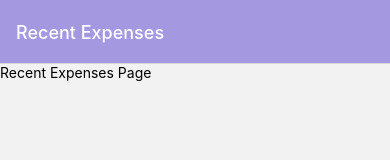
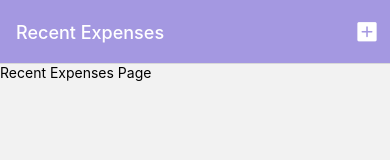
Before and after one commit to b-lauren/ExpensesApp, a React Native app: screen / in a window 390 px wide. Shown: the top 160 px of the page. Built offline with nearby package versions, Linux system fonts and the light colour scheme.

Commit message:
working on navigation

```diff
--- a/App.js
+++ b/App.js
@@ -4,10 +4,10 @@ import { createNativeStackNavigator } from '@react-navigation/native-stack';
 import { RecentExpenses } from './screens/RecentExpenses';
 import { AllExpenses } from './screens/AllExpenses';
 import { Ionicons } from '@expo/vector-icons';
-import { AntDesign } from '@expo/vector-icons';
 import { ManageExpenses } from './screens/ManageExpenses';
 import { GlobalStyles } from './constants/styles';
 import { IconButton } from './components/UI/IconButton';
+import { AntDesign } from '@expo/vector-icons';
 
 const Tab = createBottomTabNavigator();
 const Stack = createNativeStackNavigator();
@@ -16,16 +16,22 @@ const Stack = createNativeStackNavigator();
 const TabNavigator = () => {
   return (
     <Tab.Navigator
-      screenOptions={{
+      screenOptions={({ navigation }) => ({
         headerStyle: { backgroundColor: GlobalStyles.primary100 },
         headerTintColor: 'white',
         tabBarStyle: { backgroundColor: '#000' },
         tabBarActiveTintColor: '#A498E1',
         headerRight: () => {
-          <IconButton />;
+          return (
+            <IconButton
+              onPress={() => {
+                navigation.navigate('ManageExpenses');
+              }}
+            />
+          );
         },
         animationEnabled: false,
-      }}
+      })}
     >
       <Tab.Screen
         name="Recent Expenses"
@@ -53,11 +59,15 @@ const TabNavigator = () => {
   );
 };
 
-//Main Navigation
 export default function App() {
   return (
     <NavigationContainer>
-      <Stack.Navigator>
+      <Stack.Navigator
+        screenOptions={{
+          headerStyle: { backgroundColor: GlobalStyles.primary100 },
+          headerTintColor: 'white',
+        }}
+      >
         <Stack.Screen
           name="Home"
           component={TabNavigator}
@@ -65,7 +75,13 @@ export default function App() {
             headerShown: false,
           }}
         />
-        <Stack.Screen name="ManageExpenses" component={ManageExpenses} />
+        <Stack.Screen
+          name="ManageExpenses"
+          component={ManageExpenses}
+          options={{
+            presentation: 'modal',
+          }}
+        />
       </Stack.Navigator>
     </NavigationContainer>
   );
--- a/components/ExpenseItem.jsx
+++ b/components/ExpenseItem.jsx
@@ -1,11 +1,23 @@
 import { Pressable, Text, View, StyleSheet } from 'react-native';
 import { GlobalStyles } from '../constants/styles';
 import { getFormattedDate } from '../util/date';
+import { useNavigation } from '@react-navigation/native';
 
-export const ExpensesItem = ({ description, amount, date }) => {
+export const ExpensesItem = ({ id, description, amount, date }) => {
   //Should be able to click on these to edit and delete
+  const navigation = useNavigation();
+
+  const expensePress = () => {
+    console.log('expense pressed');
+    navigation.navigate('ManageExpenses', {
+      expenseId: id,
+    });
+  };
   return (
-    <Pressable>
+    <Pressable
+      onPress={expensePress}
+      style={({ pressed }) => pressed && styles.pressed}
+    >
       <View style={styles.container}>
         <View>
           <Text style={styles.description}>{description}</Text>
@@ -20,6 +32,9 @@ export const ExpensesItem = ({ description, amount, date }) => {
 };
 
 const styles = StyleSheet.create({
+  pressed: {
+    opacity: 0.75,
+  },
   container: {
     flexDirection: 'row',
     justifyContent: 'space-between',
--- a/components/UI/IconButton.jsx
+++ b/components/UI/IconButton.jsx
@@ -1,4 +1,4 @@
-import { Text, View, Pressable, StyleSheet } from 'react-native';
+import { View, Pressable, StyleSheet } from 'react-native';
 import { AntDesign } from '@expo/vector-icons';
 
 export const IconButton = ({ onPress }) => {
@@ -8,7 +8,7 @@ export const IconButton = ({ onPress }) => {
       style={({ pressed }) => pressed && styles.pressed}
     >
       <View style={styles.container}>
-        <AntDesign name="plussquare" size={24} color="white" />
+        <AntDesign name="plussquare" size={22} color="white" />
       </View>
     </Pressable>
   );
@@ -16,8 +16,7 @@ export const IconButton = ({ onPress }) => {
 
 const styles = StyleSheet.create({
   container: {
-    padding: 6,
-    margin: 8,
+    margin: 12,
   },
   pressed: {
     opacity: 0.75,
--- a/screens/ManageExpenses.jsx
+++ b/screens/ManageExpenses.jsx
@@ -1,6 +1,16 @@
 import { Text, View } from 'react-native';
+import { useLayoutEffect } from 'react';
 
-export const ManageExpenses = () => {
+export const ManageExpenses = ({ route, navigation }) => {
+  const editedExpenseId = route.params?.expenseId;
+  const editingExpense = !!editedExpenseId;
+
+  useLayoutEffect(() => {
+    navigation.setOptions({
+      title: editingExpense ? 'Edit Expense' : 'Add Expense',
+    });
+  }, [navigation, editingExpense]);
+
   return (
     <View>
       <Text>Manage Expenses Page</Text>
```
